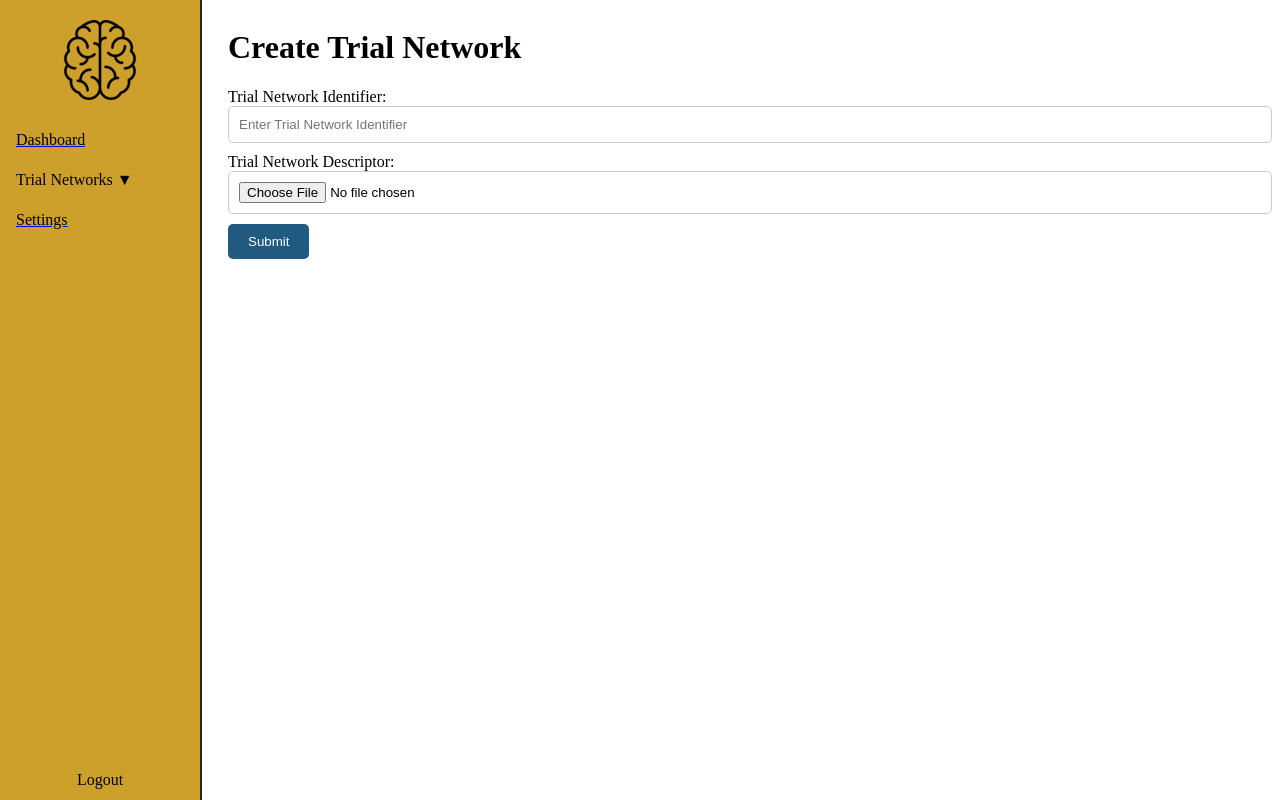
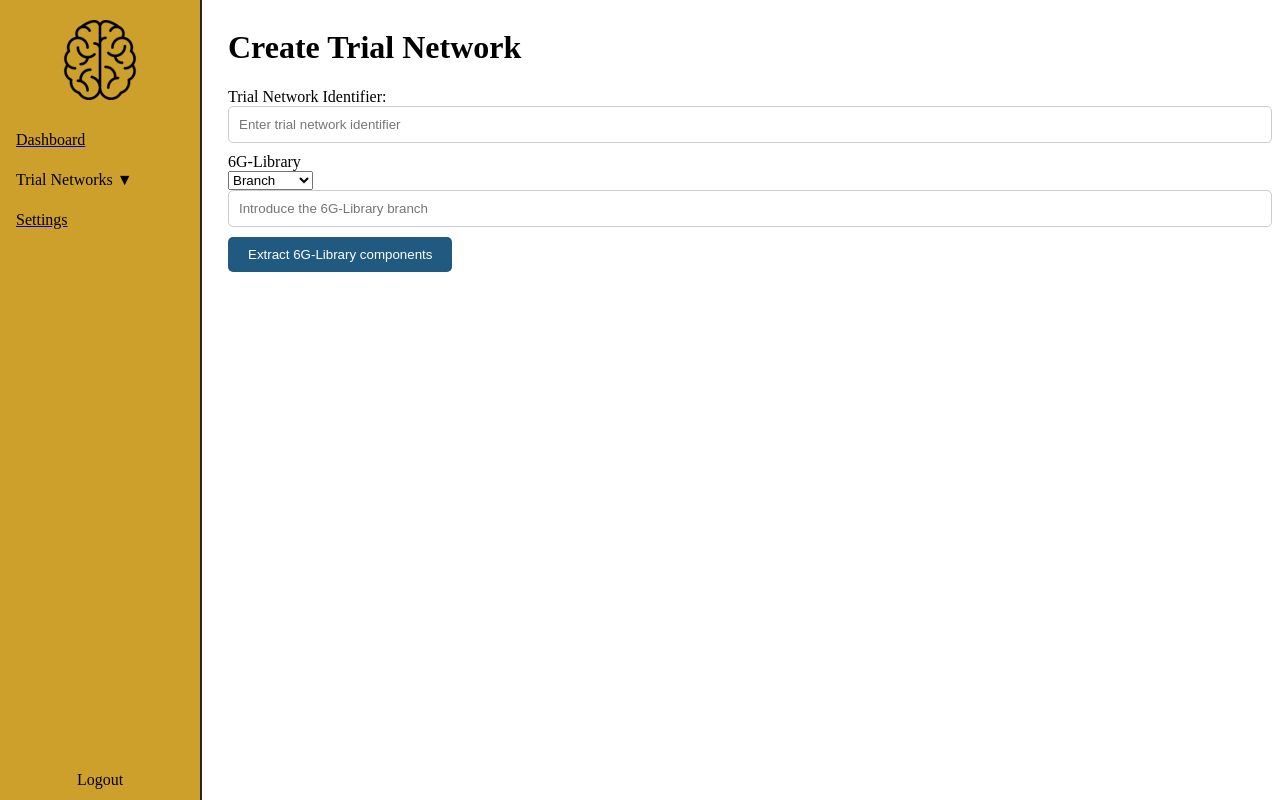
Before and after one commit to 6G-SANDBOX/TNLCM_FRONTEND, a Next.js app: page /tnlcm/dashboard/trial_networks/create in a window 1280 px wide. Built offline with nearby package versions, Linux system fonts and the light colour scheme; sample sign-in values are in the browser's storage.

Commit message:
Update page to create trial network

```diff
--- a/src/app/tnlcm/dashboard/trial_networks/create/page.js
+++ b/src/app/tnlcm/dashboard/trial_networks/create/page.js
@@ -3,59 +3,101 @@
 import React, { useState } from 'react';
 import Input from '@/app/components/Input';
 import Button from '@/app/components/Button';
-import { createTrialNetwork } from '@/app/lib/apiHandler';
-import { getAccessTokenFromLocalStorage } from '@/app/lib/jwtHandler';
+import { getComponents6GLibrary } from '@/app/lib/apiHandler';
+import CreateEntity from '@/app/components/CreateComponent';
 
 export default function CreateTrialNetworkPage() {
     const [tnId, setTnId] = useState('');
-    const [file, setFile] = useState(null);
+    const [selectedOption, setSelectedOption] = useState('branch');
+    const [commitId, setCommitId] = useState('');
+    const [branch, setBranch] = useState('');
+    const [components, setComponents] = useState({});
+    const [expandedComponents, setExpandedComponents] = useState(new Set());
 
     const handleTnIdChange = (event) => {
         setTnId(event.target.value);
     };
 
-    const handleFileChange = (event) => {
-        setFile(event.target.files[0]);
+    const handleOptionChange = (event) => {
+        setSelectedOption(event.target.value);
     };
 
-    const handleSubmit = async (event) => {
-        event.preventDefault();
-        try {
-            const accessToken = await getAccessTokenFromLocalStorage();
-            createTrialNetwork(accessToken, tnId, file)
-            setTnId('');
-            setFile(null);
-        } catch (error) {
-            alert(error);
-        }
+    const handleBranch = (event) => {
+        setBranch(event.target.value);
+    };
+
+    const handleCommitId = (event) => {
+        setCommitId(event.target.value);
+    };
+
+    const handleExtract6GLibraryComponents = async () => {
+        const comp = await getComponents6GLibrary(branch, commitId);
+        setComponents(comp);
     };
 
     return (
         <div>
             <h1>Create Trial Network</h1>
-            <form onSubmit={handleSubmit}>
             <div>
                 <a>Trial Network Identifier:</a>
                 <Input
                     type="text"
                     id="tnId"
-                        placeholder="Enter Trial Network Identifier"
+                    placeholder="Enter trial network identifier"
                     value={tnId}
                     onChange={handleTnIdChange}
                     className="input-login-register"
+                    required={true}
                 />
+                <a>6G-Library</a>
+                <br />
+                <select value={selectedOption} onChange={handleOptionChange}>
+                    <option value="branch">Branch</option>
+                    <option value="commit_id">Commit ID</option>
+                </select>
+                <br />
+                {selectedOption === 'branch' ? (
+                    <Input
+                        type="text"
+                        id="branch"
+                        placeholder="Introduce the 6G-Library branch"
+                        value={branch}
+                        onChange={handleBranch}
+                        className="input-login-register"
+                        required={true}
+                    />
+                ) : (
+                    <Input
+                        type="text"
+                        id="commitId"
+                        placeholder="Introduce the 6G-Library commit id"
+                        value={commitId}
+                        onChange={handleCommitId}
+                        className="input-login-register"
+                        required={true}
+                    />
+                )}
+                <Button
+                    type="submit"
+                    className="button-login-register"
+                    onClick={handleExtract6GLibraryComponents}
+                >
+                    Extract 6G-Library components
+                </Button>
             </div>
+            {Object.keys(components).length > 0 && (
                 <div>
-                    <a>Trial Network Descriptor:</a>
-                    <Input
-                        type="file"
-                        id="file"
-                        onChange={handleFileChange}
-                        className="input-login-register"
-                    />
+                    <h2>6G-Library Components:</h2>
+                    <ul>
+                        {Object.entries(components).map(([componentType, componentData]) => (
+                            <li key={componentType}>
+                                {componentType}
+                            </li>
+                        ))}
+                    </ul>
+                    <CreateEntity tnId={tnId} components={components} />
                 </div>
-                <Button type="submit" className="button-login-register">Submit</Button>
-            </form>
+            )}
         </div>
     );
 };
```
Lines whose indentation alone changed are shown as unchanged.
